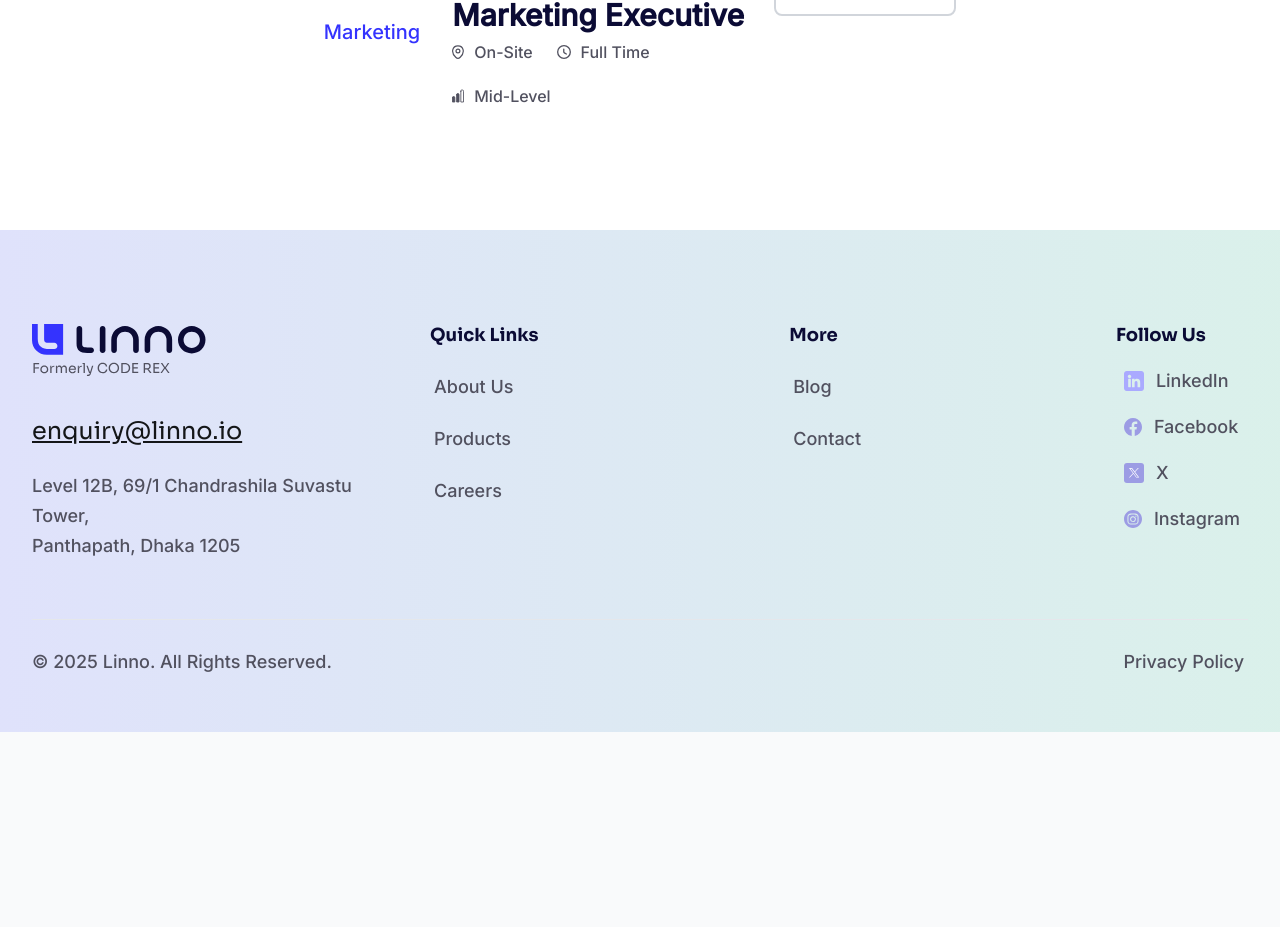
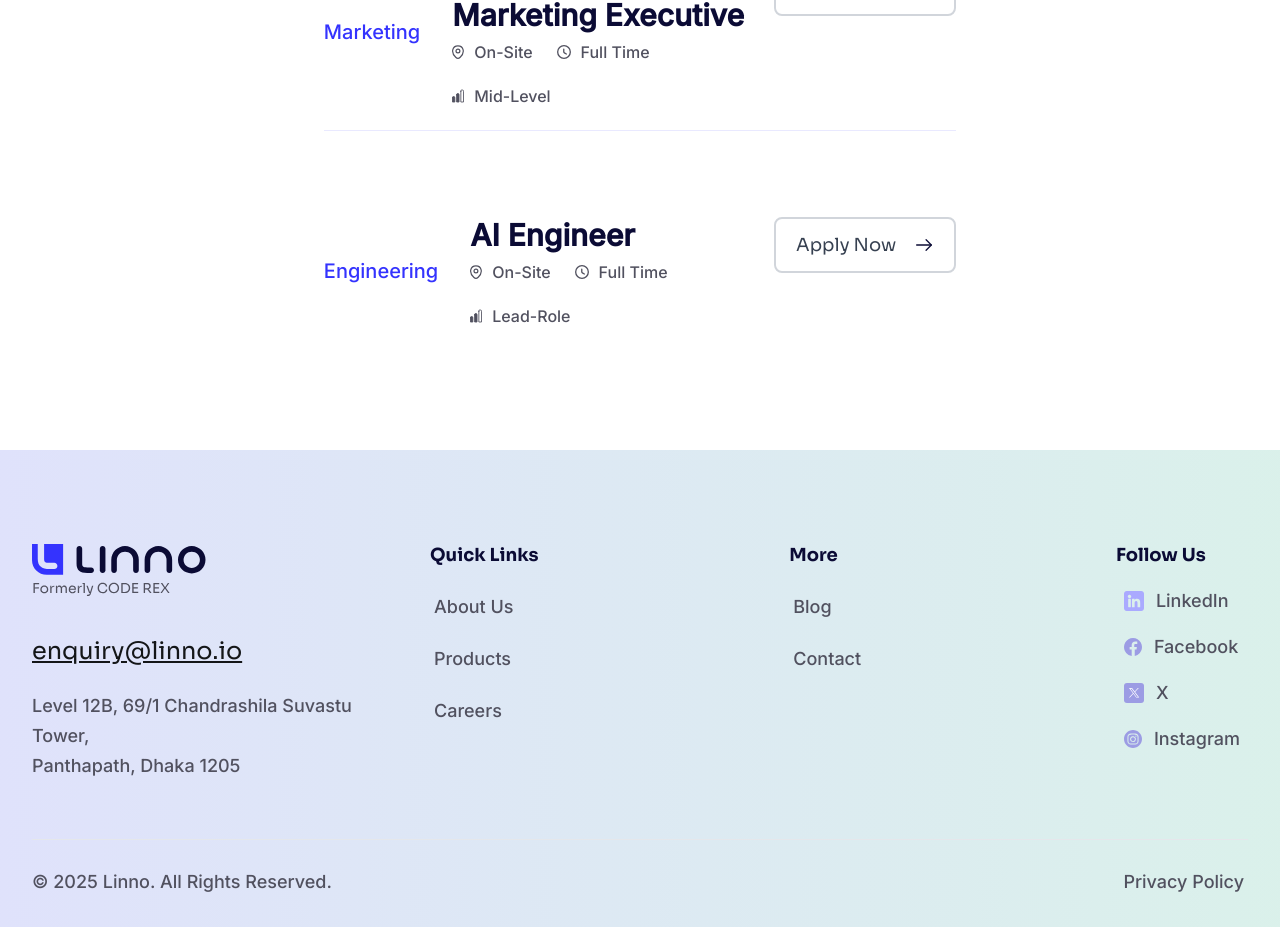
Before and after one commit to CODEREXLTD/Linno-website, a Next.js app: page /careers in a window 1280 px wide. Shown: the part 4207-5134 px from the top of the page. Before the commit the page ends 4939 px from the top, so only its background shows below. Built offline with nearby package versions, Linux system fonts and the light colour scheme.

Commit message:
updated the  open positions

```diff
--- a/src/app/careers/Content.jsx
+++ b/src/app/careers/Content.jsx
@@ -103,6 +103,15 @@ const Content = () => {
 			level: 'Mid-Level',
 			buttonStyle: 'outline',
             buttonLink: 'https://inside.coderex.co/jobs/digital-product-marketing-executive--mid-level--gokgm'
+		},
+		{
+			category: 'Engineering',
+			title: 'AI Engineer ',
+			location: 'On-Site',
+			type: 'Full Time',
+			level: 'Lead-Role',
+			buttonStyle: 'outline',
+            buttonLink: 'https://inside.coderex.co/jobs/ai-engineer--lead-role--nbgze'
 		},
 	];
 
```
